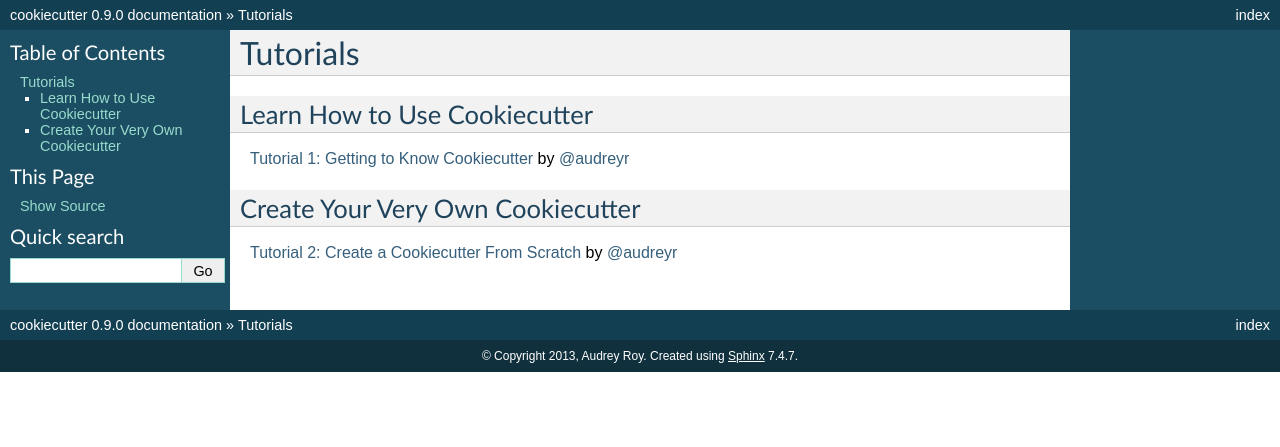
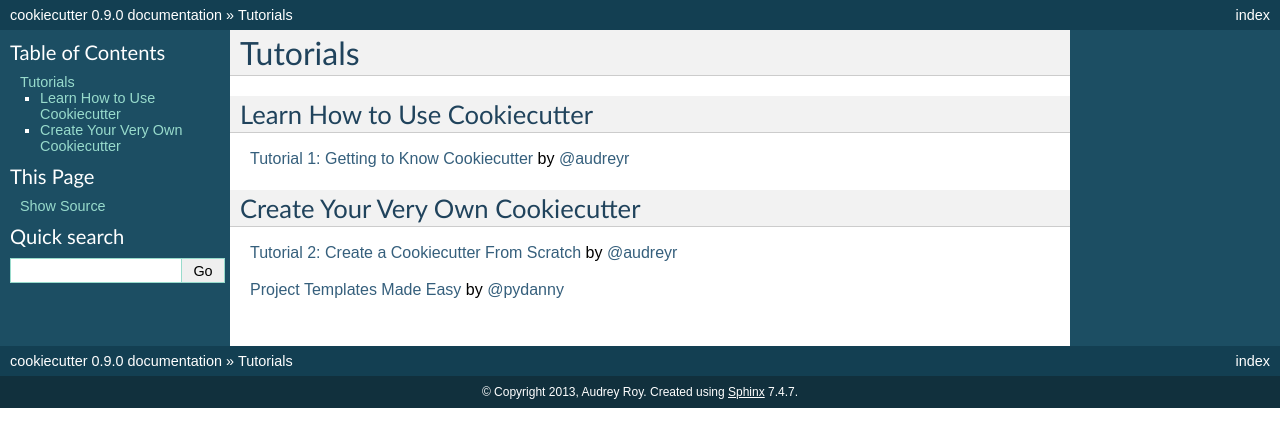
Before and after one commit to c-allen-tech/cookie, a Sphinx documentation site: the page built from docs/tutorials.rst, in a window 1280 px wide. Shown: the top 447 px of the page. Built offline with Sphinx 7.4.7, drawn with Linux system fonts in a browser that asks for light colours; formulas are drawn with MathJax 3; the version number is read from the project's files by our own code.

Commit message:
Add a link to @pydanny's blog

```diff
--- a/docs/tutorials.rst
+++ b/docs/tutorials.rst
@@ -13,5 +13,10 @@ Create Your Very Own Cookiecutter
 
 :doc:`tutorial2` by `@audreyr`_
 
+`Project Templates Made Easy`_ by `@pydanny`_
+
+
+.. _`Project Templates Made Easy`: http://www.pydanny.com/cookie-project-templates-made-easy.html
 
 .. _`@audreyr`: https://github.com/audreyr
+.. _`@pydanny`: https://github.com/pydanny
```
